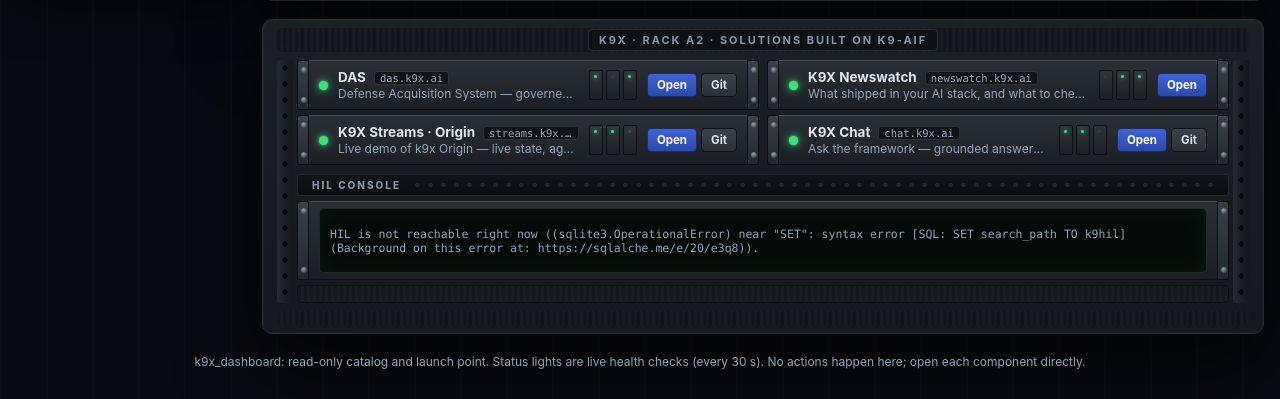
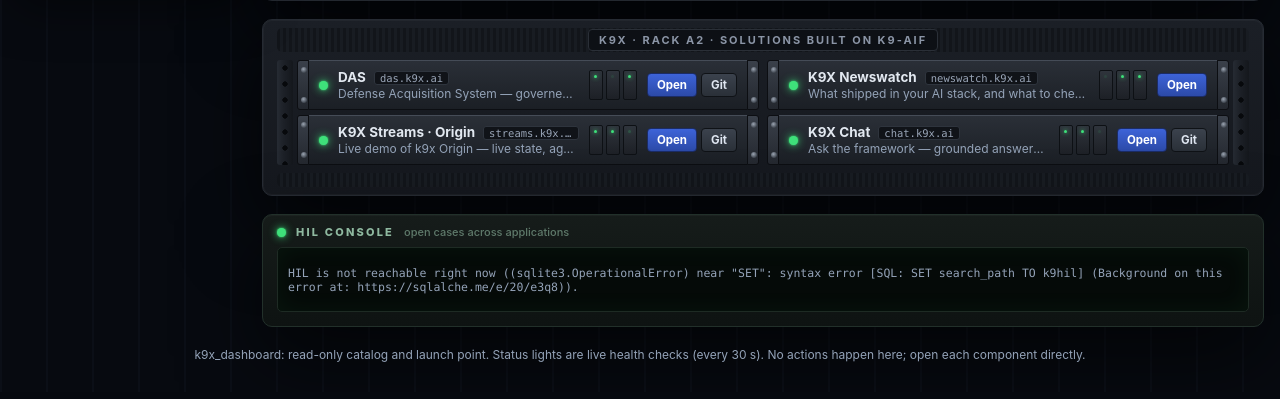
Before and after one commit to k9aif/k9x-ecosystem, a FastAPI app: page / in a window 1280 px wide. Shown: the part 465-864 px from the top of the page. After the commit the page ends 827 px from the top, so only its background shows below. Run offline with FastAPI, Linux system fonts and the light colour scheme; data that the repository does not hold is empty.

Commit message:
Dashboard: HIL console in its own panel below the racks
It is a read-out of open HIL cases, not a server, so it no longer sits in
a rack.

Co-Authored-By: Claude Opus 5.5 <noreply@anthropic.com>

```diff
--- a/k9x_dashboard/webui/index.html
+++ b/k9x_dashboard/webui/index.html
@@ -50,20 +50,17 @@
           <div class="rail left" aria-hidden="true"></div>
           <div class="bays">
             <div id="solution-units" class="cols"><p class="muted pad">Loading…</p></div>
-            <div class="patch" aria-hidden="true"><span>HIL CONSOLE</span></div>
-            <section class="unit console" aria-label="HIL snapshot">
-              <div class="ear"></div>
-              <div class="face console-face">
-                <div class="screen" id="hil-snapshot"><span class="muted">Loading…</span></div>
-              </div>
-              <div class="ear"></div>
-            </section>
-            <div class="blank" aria-hidden="true"></div>
           </div>
           <div class="rail right" aria-hidden="true"></div>
         </div>
         <div class="rack-foot" aria-hidden="true"></div>
       </div>
+
+      <!-- HIL console: a read-out of open HIL cases across applications. Not a server, so not in a rack. -->
+      <section class="monitor" aria-label="HIL console: open cases">
+        <div class="monitor-head"><span class="led up"></span><span>HIL CONSOLE</span><b>open cases across applications</b></div>
+        <div class="screen" id="hil-snapshot"><span class="muted">Loading…</span></div>
+      </section>
       </div>
     </div>
   </main>
--- a/k9x_dashboard/webui/static/app.css
+++ b/k9x_dashboard/webui/static/app.css
@@ -132,8 +132,14 @@ a { color: var(--accent); text-decoration: none; }
 .cols { display: grid; grid-template-columns: repeat(2, minmax(0, 1fr)); gap: 5px 8px; }
 .col { display: flex; flex-direction: column; gap: 5px; min-width: 0; }
 
+/* ── HIL console: a monitor below the racks (a read-out, not a rack server) ── */
+.monitor { border-radius: 10px; padding: 10px 14px 14px; border: 1px solid #22302a;
+           background: linear-gradient(180deg, #161c1a, #0e1312);
+           box-shadow: 0 30px 80px rgba(0, 0, 0, .6), inset 0 1px 0 rgba(255, 255, 255, .03); }
+.monitor-head { display: flex; align-items: center; gap: 10px; margin-bottom: 8px; }
+.monitor-head span:not(.led) { font-size: 11px; font-weight: 800; letter-spacing: .2em; color: #8fb9a0; }
+.monitor-head b { font-size: 11px; font-weight: 500; color: #5f7a6b; }
 /* ── HIL console (bottom) ── */
-.console-face { grid-template-columns: 1fr; }
 .screen { background: #050a08; border: 1px solid #1e2b24; border-radius: 5px; padding: 6px 10px; overflow-x: auto;
           box-shadow: inset 0 0 24px rgba(62, 224, 122, .06); font-family: ui-monospace, Menlo, monospace; font-size: 11.5px; color: #b9f3cf; }
 .hil-table { width: 100%; border-collapse: collapse; }
@@ -141,7 +147,6 @@ a { color: var(--accent); text-decoration: none; }
 .hil-table td { padding: 1px 8px; border-bottom: 1px solid #0f1814; white-space: nowrap; }
 .hil-table a { color: #8fe3ad; }
 .critical-badge { background: var(--down); color: #fff; border-radius: 9px; padding: 0 7px; font-weight: 700; }
-.blank { height: 18px; border-radius: 4px; background: repeating-linear-gradient(90deg, #14171c 0 3px, #191d23 3px 6px); border: 1px solid #0d1014; }
 
 .footer { text-align: center; color: var(--text-muted); font-size: 12px; padding: 0 16px 30px; }
 
```
